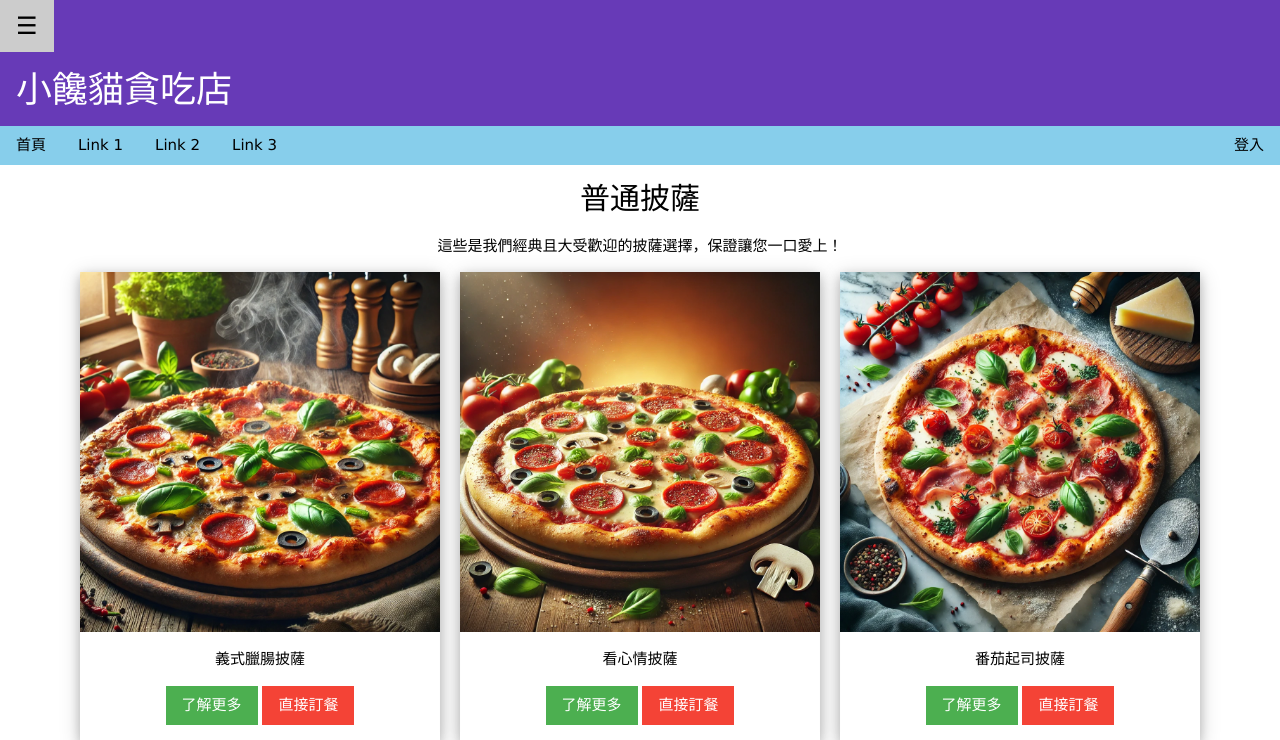
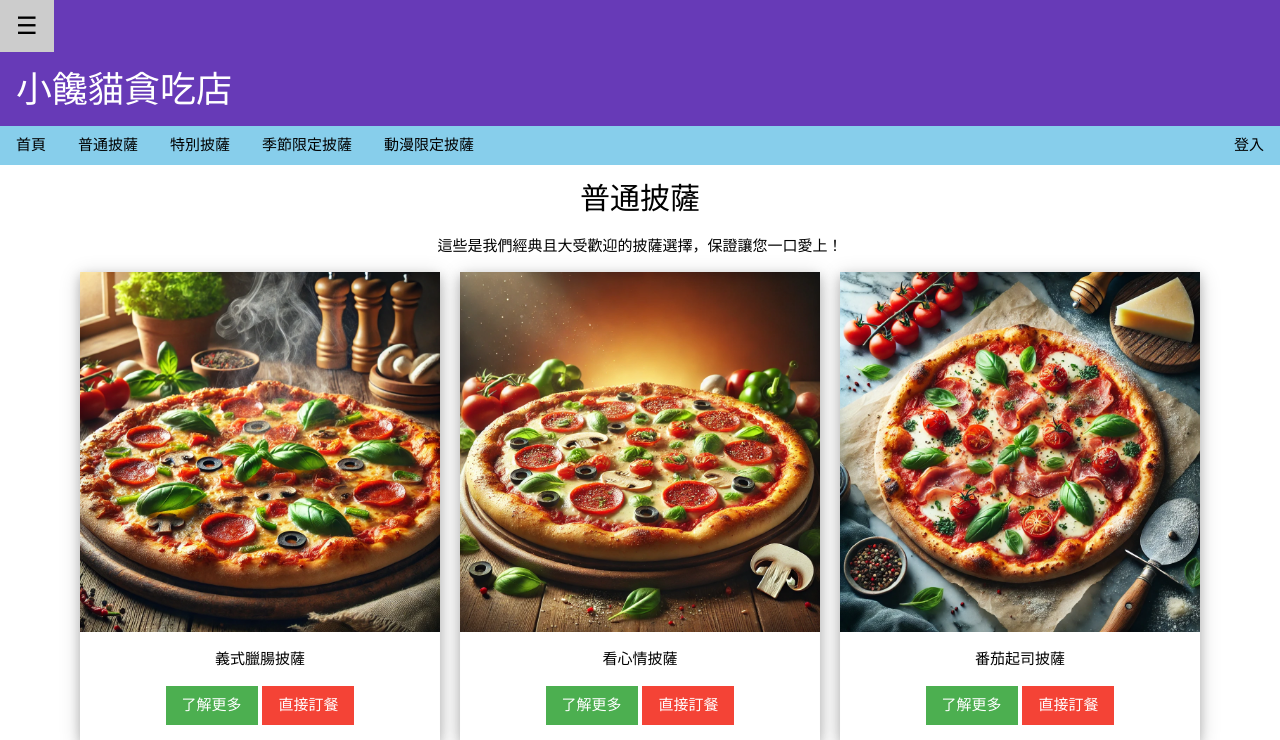
Before and after one commit to zhenkb/pizza-wb, a PHP site: the page made by Regular pizza.php in a window 1280 px wide. Shown: the top 740 px of the page. Run offline with PHP 8.4, Linux system fonts and the light colour scheme.

Commit message:
Update nav.php

```diff
--- a/nav.php
+++ b/nav.php
@@ -52,9 +52,10 @@
         <div class="w3-bar w3-light-blue">
             <a href="home.php" class="w3-bar-item w3-button">首頁</a>
             <a href="login.php" class="w3-bar-item w3-button w3-right">登入</a>
-            <a href="#" class="w3-bar-item w3-button">Link 1</a>
-            <a href="#" class="w3-bar-item w3-button">Link 2</a>
-            <a href="#" class="w3-bar-item w3-button">Link 3</a>
+            <a href="Regular pizza.php" class="w3-bar-item w3-button">普通披薩</a>
+            <a href="special pizza.php" class="w3-bar-item w3-button">特別披薩</a>
+            <a href="Seasonal limited pizza.php" class="w3-bar-item w3-button">季節限定披薩</a>
+            <a href="Anime limited pizza.php" class="w3-bar-item w3-button">動漫限定披薩</a>
         </div>
         link;
     }
```
